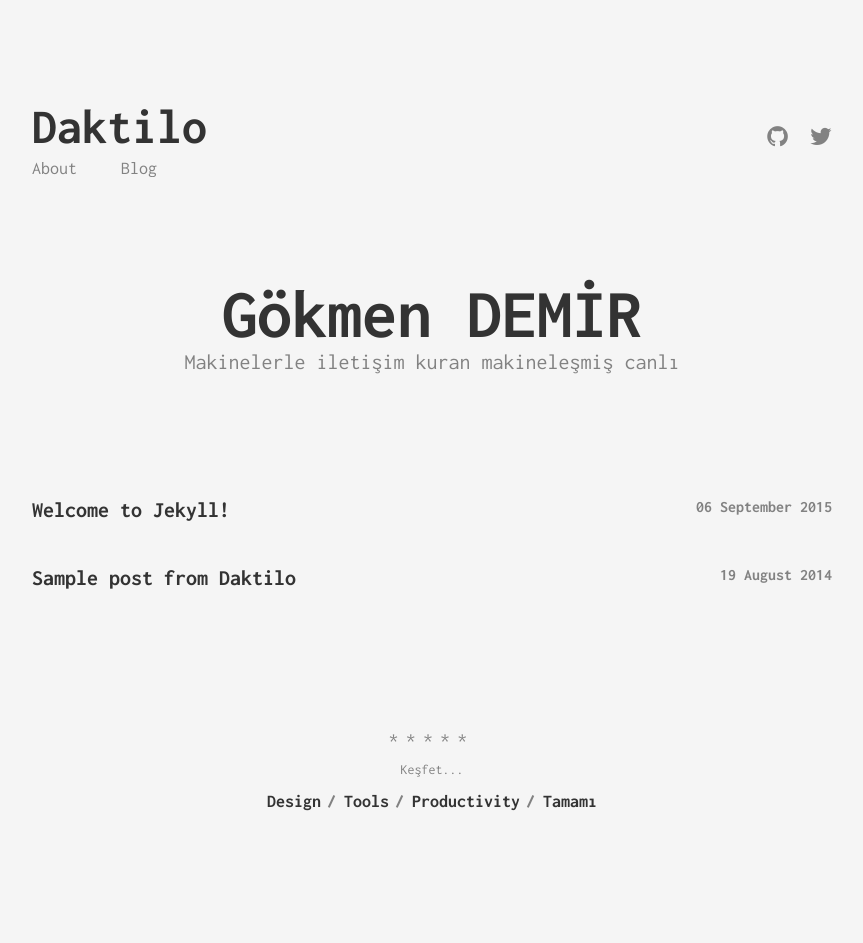
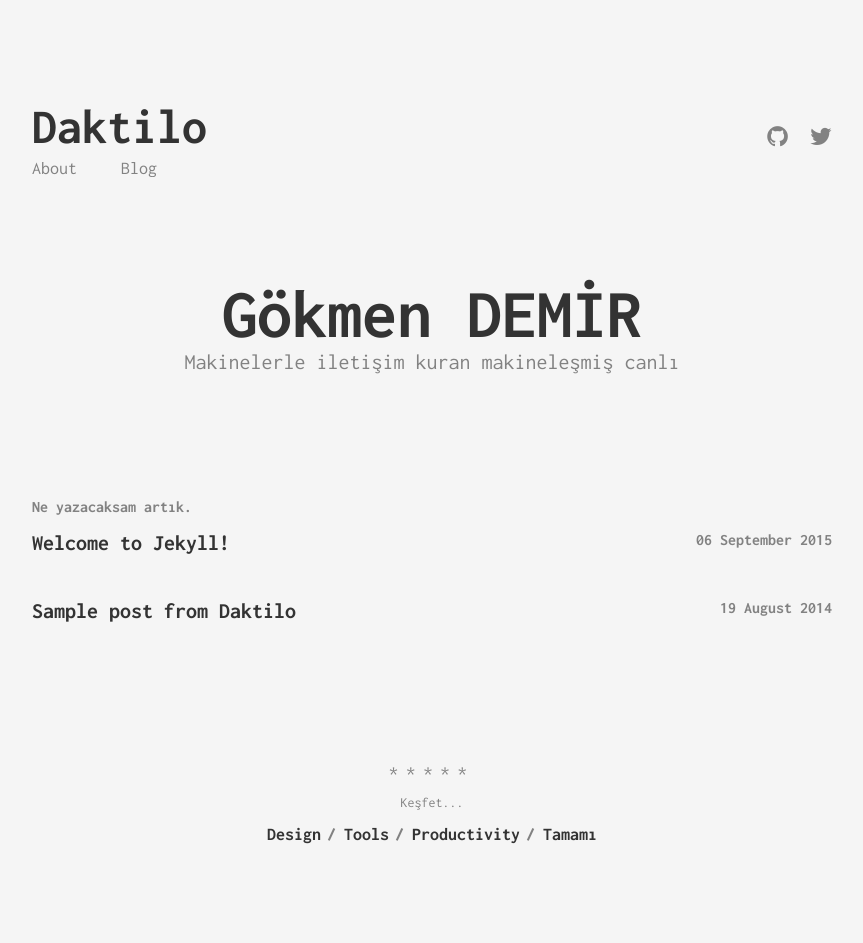
Before and after one commit to JohnGkmn/JohnGkmn.github.io, a Jekyll site: the page built from index.html, in a window 1280 px wide. Shown: the whole page, without its empty margins (208-1071 px from the left). Built offline with Jekyll 4.4.1, drawn with Linux system fonts in a browser that asks for light colours; before the commit the page ends 910 px from its top, so only the background shows below that.

Commit message:
Update index.html

```diff
--- a/index.html
+++ b/index.html
@@ -5,7 +5,7 @@ subtitle: Makinelerle iletişim kuran makineleşmiş canlı
 sitemap:
   priority: 0.9
 ---
-
+<a href="{{ post.url | prepend: site.baseurl }}/kralahmet.html">Ne yazacaksam artık. </a>
 <ul class="list-posts">
     {% for post in site.posts %}
         <li class="post-teaser">
```
